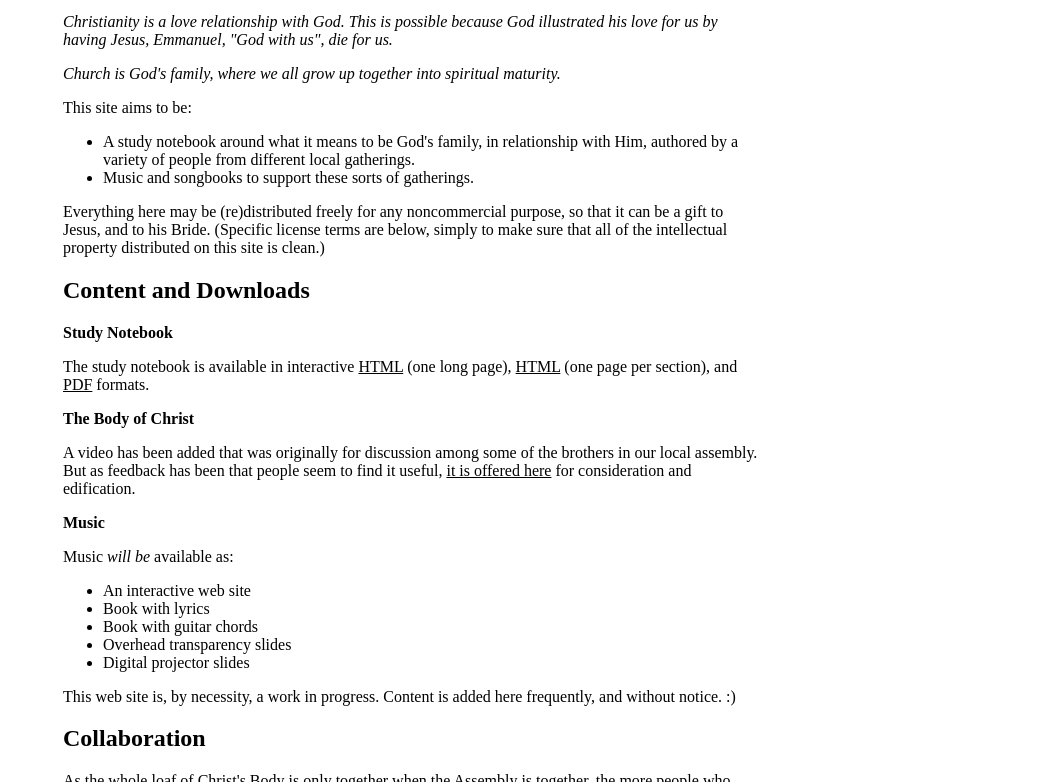
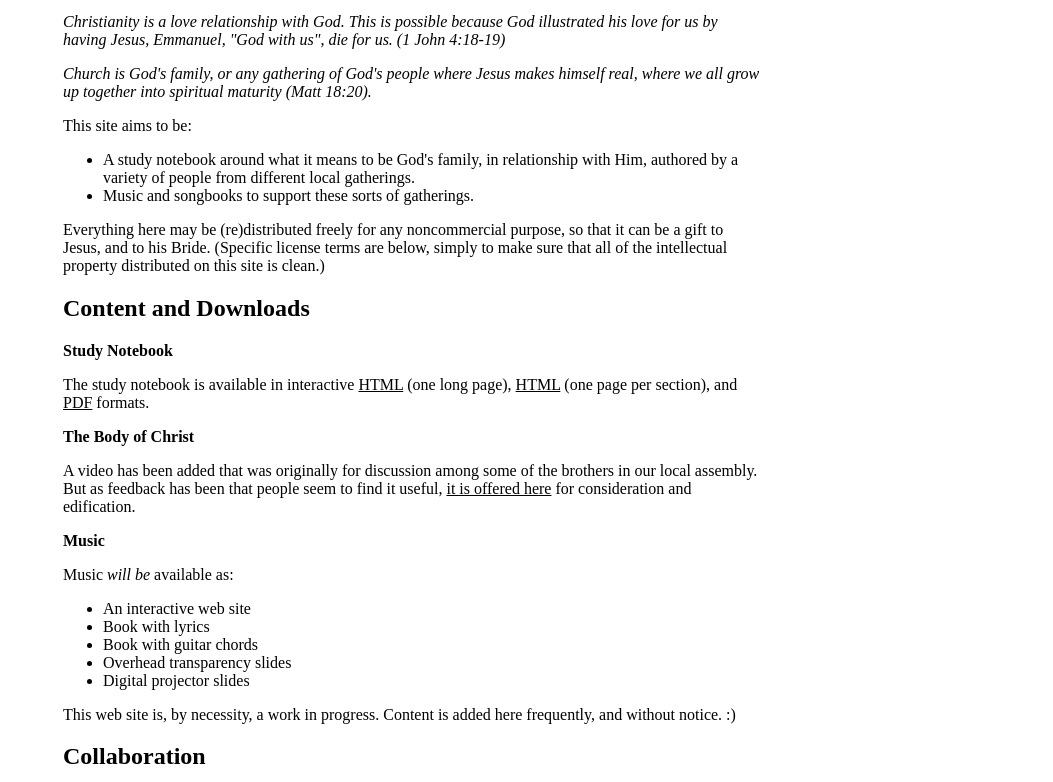
Before and after one commit to coconutpalm/pieceoftheloaf.github.com, a plain HTML site: page index.html in a window 1280 px wide. Shown: the part 318-1100 px from the top of the page, without its empty margins (227-1280 px from the left). Drawn offline with Linux system fonts and the light colour scheme.

Commit message:
Added Scripture references

```diff
--- a/index.html
+++ b/index.html
@@ -62,10 +62,11 @@
 
       <p><i>Christianity is a love relationship with God.  This is
       possible because God illustrated his love for us by having
-      Jesus, Emmanuel, "God with us", die for us.</i></p>
+      Jesus, Emmanuel, "God with us", die for us. (1 John 4:18-19)</i></p>
 
-      <p><i>Church is God's family, where we all grow up together into
-      spiritual maturity.</i></p>
+      <p><i>Church is God's family, or any gathering of God's people
+	where Jesus makes himself real, where we all grow up together
+	into spiritual maturity (Matt 18:20).</i></p>
 
       <p>This site aims to be:</p>
 
```
